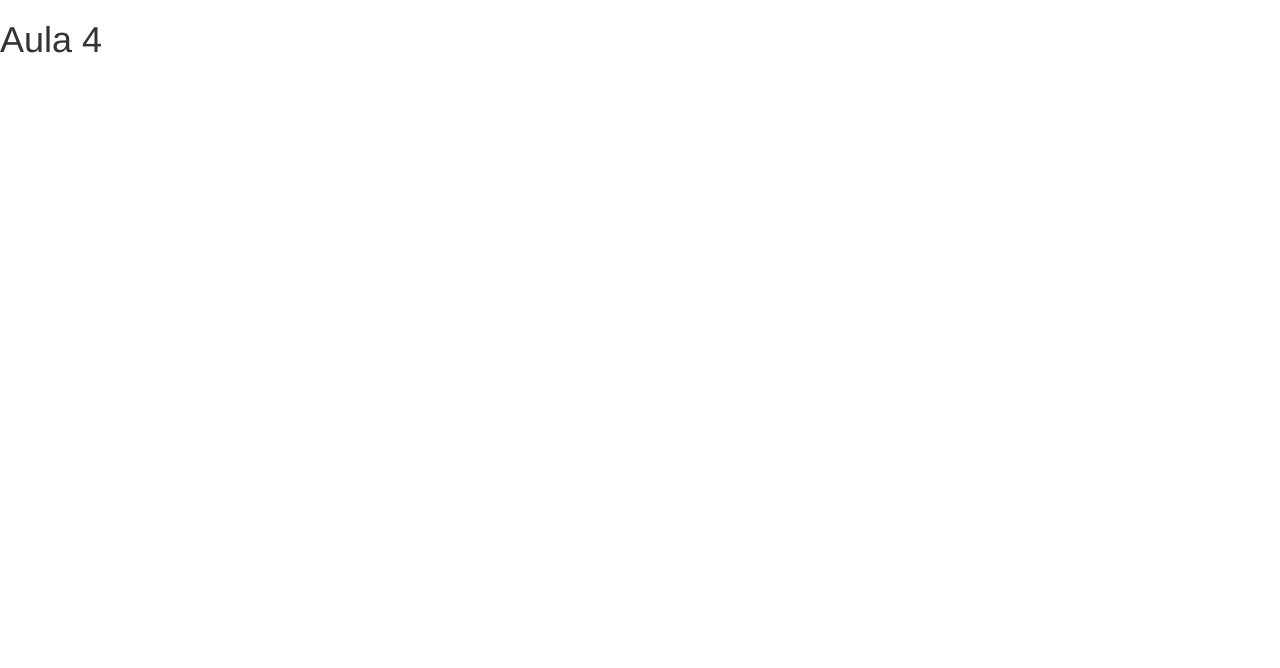
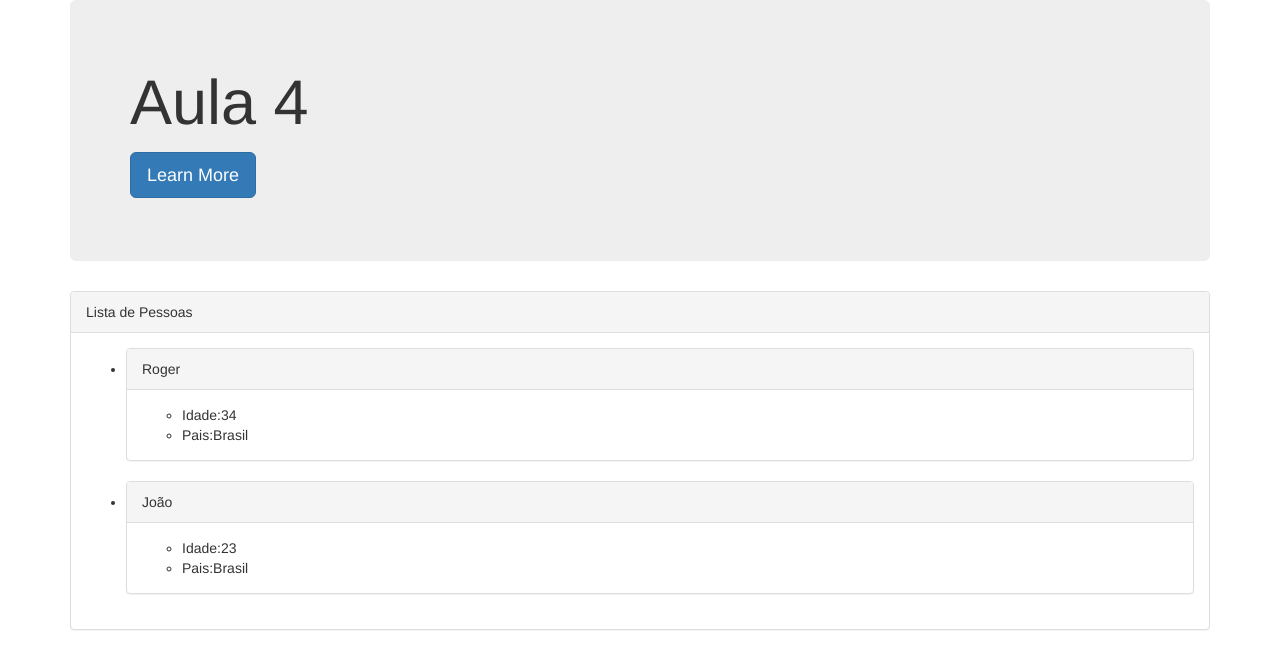
Before and after one commit to CarlosRobertoMedeiros/CodigoTop, a website: page Aula 4/index.html in a window 1280 px wide. Drawn offline with nearby package versions, Linux system fonts and the light colour scheme.

Commit message:
O Foco está no AngularJS e no conhecimento da diretiva ng-repeat

```diff
--- a/Aula 4/index.html
+++ b/Aula 4/index.html
@@ -12,14 +12,32 @@
       <script src="https://oss.maxcdn.com/respond/1.4.2/respond.min.js"></script>
     <![endif]-->
 
-	<script type="text/javascript" src="../Bibliotecas/angularjs/1.7.8/angular.min.js"></script>
-	<script type="text/javascript" src="../Bibliotecas/jquery/1.12.4/jquery-1.12.4.min.js"></script>
-	<link rel="stylesheet" type="text/css" href="../Bibliotecas/bootstrap/3.4.1/css/bootstrap.min.css" crossorigin="anonymous">
-
+	<script type="text/javascript" src="https://ajax.googleapis.com/ajax/libs/angularjs/1.7.8/angular.min.js"></script>
+	<link rel="stylesheet" href="https://stackpath.bootstrapcdn.com/bootstrap/3.4.1/css/bootstrap.min.css" integrity="sha384-HSMxcRTRxnN+Bdg0JdbxYKrThecOKuH5zCYotlSAcp1+c8xmyTe9GYg1l9a69psu" crossorigin="anonymous">
 
 	<script type="text/javascript">
 		var app = angular.module('Aula4',[]);
 		app.controller('aula4Controller',function($scope){
+
+			$scope.nomeListaPessoas = 'Lista de Pessoas';
+
+			$scope.listaPessoas=[];
+
+			$scope.pessoa1 = {
+								"nome":"Roger",
+								"idade":34,
+								"pais":"Brasil"
+							 };
+
+			 $scope.pessoa2 = {
+				"nome":"João",
+				"idade":23,
+				"pais":"Brasil"
+			 };
+
+			$scope.listaPessoas.push($scope.pessoa1);
+			$scope.listaPessoas.push($scope.pessoa2);
+
 
 		});
 
@@ -27,15 +45,54 @@
 
 </head>
 <body ng-controller="aula4Controller">
-    <h1>Aula 4</h1>
+
+	<div class="container">
+
+	    <div class="jumbotron">
+	    	<h1>Aula 4</h1>
+	    	<p></p>
+	    	<p><a class="btn btn-primary btn-lg" href="#" role="button">Learn More</a></p>
+		</div>
+
+
+		<div class="panel panel-default">
+			<div class="panel-heading">{{nomeListaPessoas}}</div>
+				<div class="panel-body">
+					<ul>
+
+						<li ng-repeat="pessoa in listaPessoas">
+
+							<div class="panel panel-default">
+								<div class="panel-heading">{{pessoa.nome}}</div>
+
+								<div class="panel-body">
+									<ul>
+										<li>Idade:{{pessoa.idade}}</li>
+										<li>Pais:{{pessoa.pais}}</li>
+									</ul>
+								</div>
+
+							</div>
+
+						</li>
+
+					</ul>
+			</div>
+		</div>
+
+	</div> <!--fim da div do container -->
+
+
+
+
 </body>
 </html>
 
 
 <!--
---Continuar a partir do minuto 3:20
-https://www.youtube.com/watch?v=vdgy3qp36q8
-AngularJS - Caia pra trás com ng-repeat! - Aula 4 - Versão Estendida
+--Continuar a partir do minuto 1
+https://www.youtube.com/watch?v=OJfquGQvMog
+AngularJS - Fazendo Show com Click - Aula 5
 6:51
 file:///home/roberto/Documentos/Dev/Estudo/Projetos/Sistemas/CodigoTop/Aula%204/index.html
 -->
--- a/bower.json
+++ b/bower.json
@@ -20,6 +20,6 @@
   ],
   "dependencies": {
     "angular": "angularjs#^1.7.8",
-    "bootstrap": "v3.4.1"
+    "bootstrap": "^4.3.1"
   }
 }
--- a/gulpfile.js
+++ b/gulpfile.js
@@ -2,7 +2,7 @@ var gulp = require('gulp');
 var webserver = require('gulp-webserver');
 
 gulp.task('webserver', function() {
-  gulp.src("/Aula 4")
+  gulp.src("./Aula 4")
     .pipe(webserver({
       host:"localhost",
       port:8020,
```
